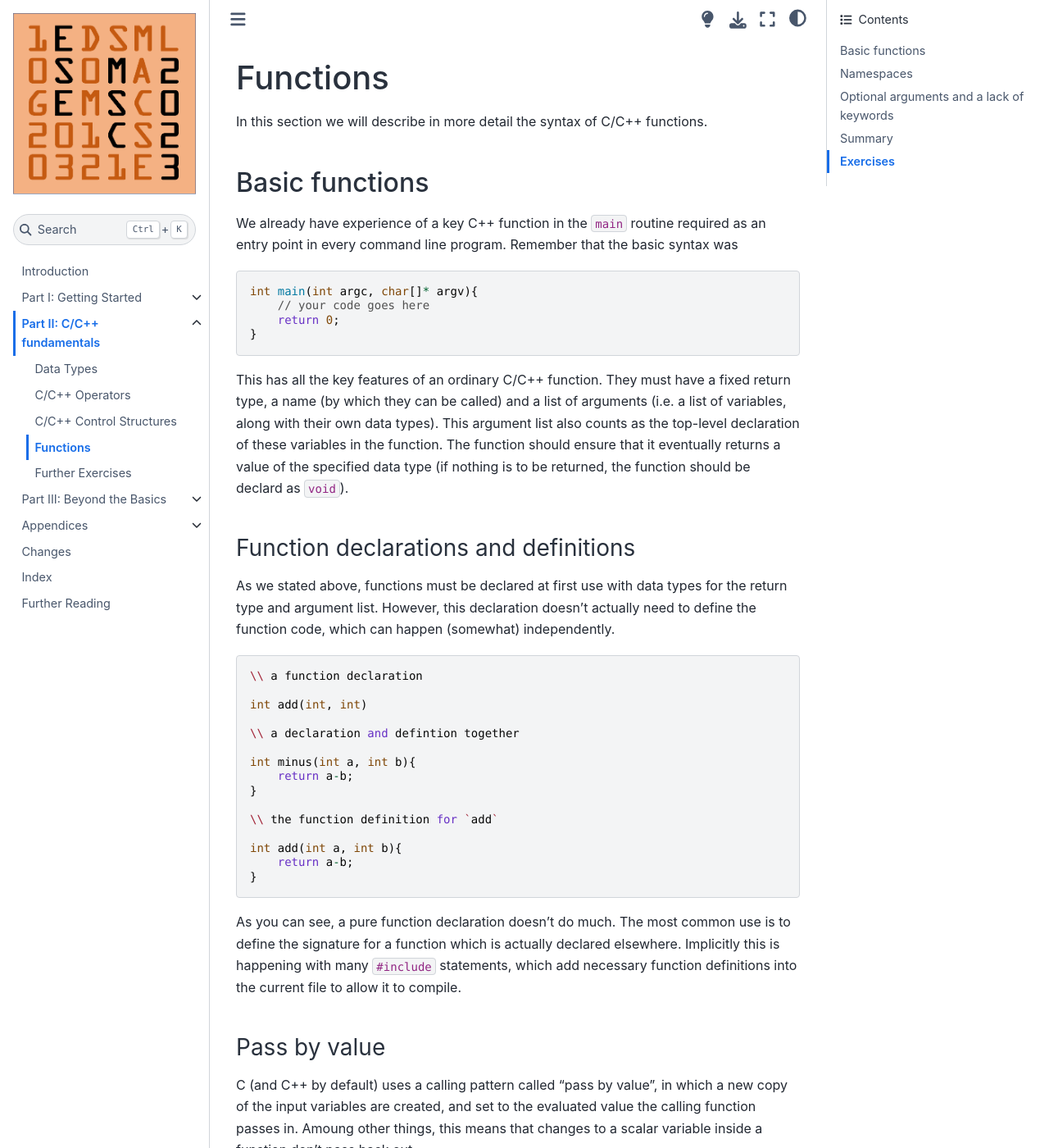
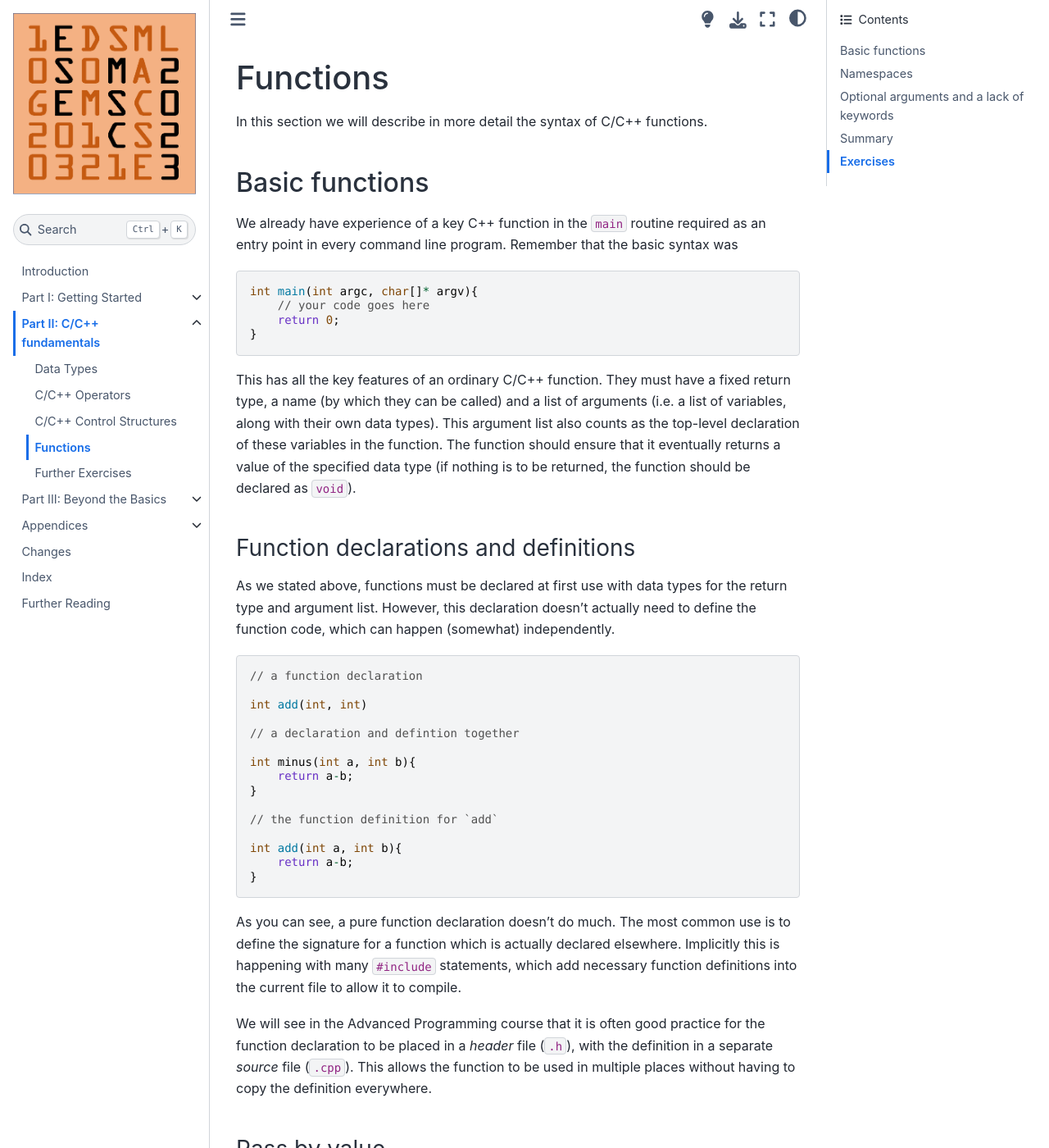
Before and after one commit to ese-msc/c-primer, a Jupyter Book: the page built from part_two/04_functions.md, in a window 1280 px wide and 1400 px high. Shown: the whole window at 82% size. Built offline with Jupyter Book 1.0.4 settings and Sphinx 7.4.7 and the Sphinx Book theme 1.1.4, drawn with Linux system fonts in a browser that asks for light colours; some of the changed text lies outside the part shown.

Commit message:
fix comments, and message about declarations in AP

````diff
--- a/part_two/04_functions.md
+++ b/part_two/04_functions.md
@@ -15,7 +15,7 @@ int main(int argc, char[]* argv){
 }
 ```
 
-This has all the key features of an ordinary C/C++ function. They must have a fixed return type, a name (by which they can be called) and a list of arguments (i.e. a list of variables, along with their own data types). This argument list also counts as the top-level declaration of these variables in the function. The function should ensure that it eventually returns a value of the specified data type (if nothing is to be returned, the function should be declard as `void`).
+This has all the key features of an ordinary C/C++ function. They must have a fixed return type, a name (by which they can be called) and a list of arguments (i.e. a list of variables, along with their own data types). This argument list also counts as the top-level declaration of these variables in the function. The function should ensure that it eventually returns a value of the specified data type (if nothing is to be returned, the function should be declared as `void`).
 
 ### Function declarations and definitions
 ```{index} functions: declaration, functions: definition
@@ -24,17 +24,17 @@ This has all the key features of an ordinary C/C++ function. They must have a fi
 As we stated above, functions must be declared at first use with data types for the return type and argument list. However, this declaration doesn't actually need to define the function code, which can happen (somewhat) independently.
 
 ```c++
-\\ a function declaration
+// a function declaration
 
 int add(int, int)
 
-\\ a declaration and defintion together
+// a declaration and defintion together
 
 int minus(int a, int b){
     return a-b;
 }
 
-\\ the function definition for `add`
+// the function definition for `add`
 
 int add(int a, int b){
     return a-b;
@@ -42,6 +42,8 @@ int add(int a, int b){
 ```
 
 As you can see, a pure function declaration doesn't do much. The most common use is to define the signature for a function which is actually declared elsewhere. Implicitly this is happening with many `#include` statements, which add necessary function definitions into the current file to allow it to compile.
+
+We will see in the Advanced Programming course that it is often good practice for the function declaration to be placed in a _header_ file (`.h`), with the definition in a separate _source_ file (`.cpp`). This allows the function to be used in multiple places without having to copy the definition everywhere.
 
 ### Pass by value
 
````
Also changed, not shown: other parts of part_two/04_functions.md (+1 -1 lines).
